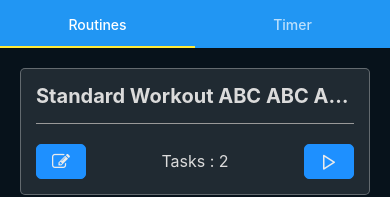
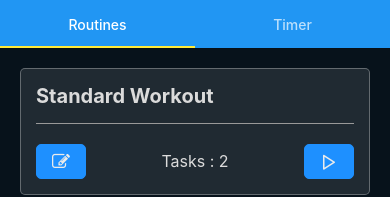
Before and after one commit to myleafhopper/fitness-tracker, a React Native app: screen / in a window 390 px wide. Shown: the top 197 px of the page. Built offline with nearby package versions, Linux system fonts and the light colour scheme.

Commit message:
feat: wip

```diff
--- a/src/App.js
+++ b/src/App.js
@@ -17,21 +17,22 @@ export default function App() {
     ---------------------------------------------------------------------- */
 
     const layout = useWindowDimensions();
-    const [index, setIndex] = React.useState(0);
+    const [tabIndex, setTabIndex] = React.useState(0);
 
     // ----------------------------------------------------------------------
 
     const routes = [
         { key: 'routines', title: 'Routines' },
-        { key: 'timer', title: 'Timer' },
-        // { key: 'charts', title: 'Charts' }
+        { key: 'timer', title: 'Timer' }
     ];
 
     const renderScene = ({ route }) => {
         switch (route.key) {
             case 'routines':
 
-                return <Routines />;
+                return <Routines
+                    setTabIndex={setTabIndex}
+                />;
 
             case 'timer':
 
@@ -65,9 +66,9 @@ export default function App() {
             <StatusBar barStyle='light-content' />
 
             <TabView
-                navigationState={{ index, routes }}
+                navigationState={{ index: tabIndex, routes }}
                 renderScene={renderScene}
-                onIndexChange={setIndex}
+                onIndexChange={setTabIndex}
                 initialLayout={{ width: layout.width }}
             />
 
--- a/src/tabs/Routines/Routines.js
+++ b/src/tabs/Routines/Routines.js
@@ -2,17 +2,16 @@ import {
     StyleSheet,
     View,
     Text,
-    Button,
     TouchableOpacity
 } from 'react-native';
 
 import FeatherIcon from 'react-native-vector-icons/Feather';
 import FontAwesomeIcon from 'react-native-vector-icons/FontAwesome';
 
-export default function Routines() {
+export default function Routines(props) {
 
     const routines = [{
-        name: 'Standard Workout ABC ABC ABC ABC ABC ABC ABC',
+        name: 'Standard Workout',
         tasks: [
             {
                 index: 0,
@@ -33,9 +32,17 @@ export default function Routines() {
     STATES & VARIABLES
     ---------------------------------------------------------------------- */
 
+    const { setTabIndex } = props;
+
     /* ----------------------------------------------------------------------
     HANDLERS
     ---------------------------------------------------------------------- */
+
+    const onPlayPressHandler = (index) => {
+
+        console.log(index)
+        setTabIndex(1);
+    };
 
     /* ----------------------------------------------------------------------
     FUNCTIONS
@@ -61,7 +68,7 @@ export default function Routines() {
 
                     <Text key={`${key}-tasks-count`} style={styles.routineTasks}>Tasks : {routine.tasks.length}</Text>
 
-                    <TouchableOpacity key={`${key}-play-button`} style={styles.routineEditButton}>
+                    <TouchableOpacity key={`${key}-play-button`} style={styles.routineEditButton} onPress={() => onPlayPressHandler(index)}>
                         <FeatherIcon key={`${key}-play-icon`} size={18} color='#ebebeb' name='play' />
                     </TouchableOpacity>
 
```
